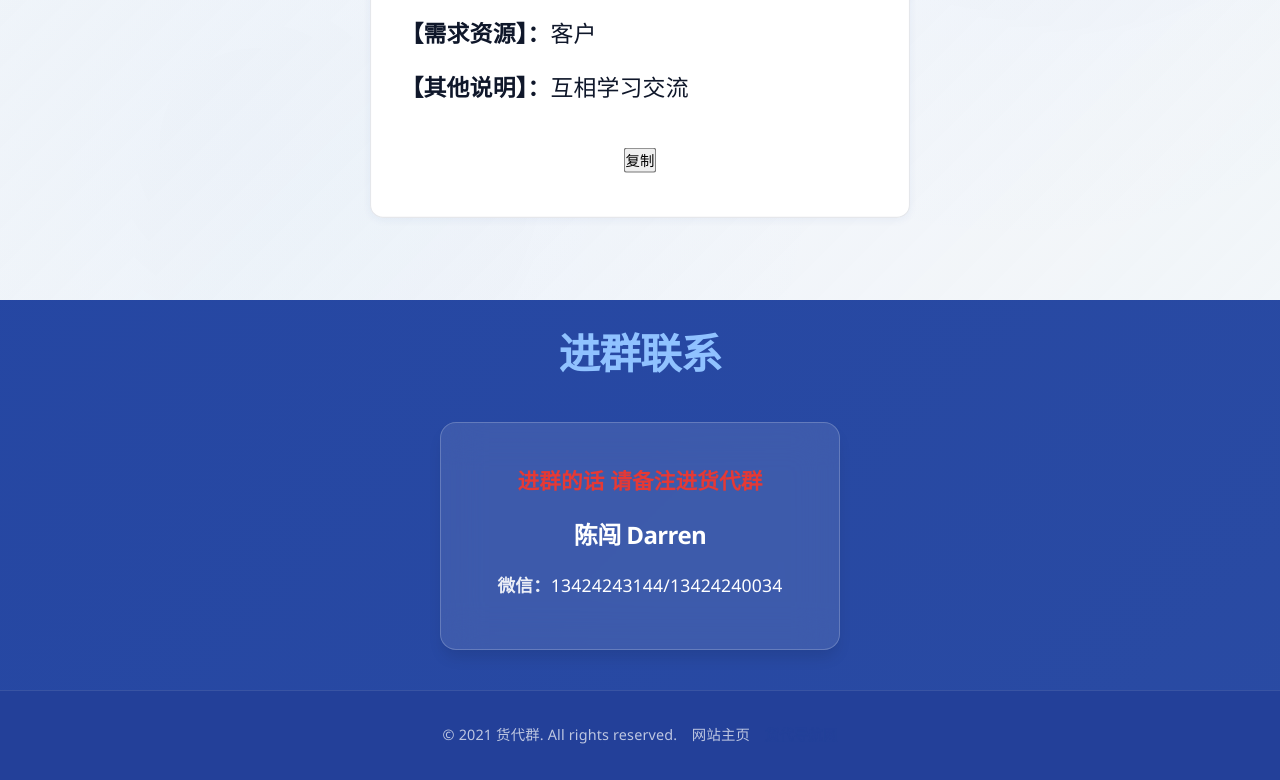
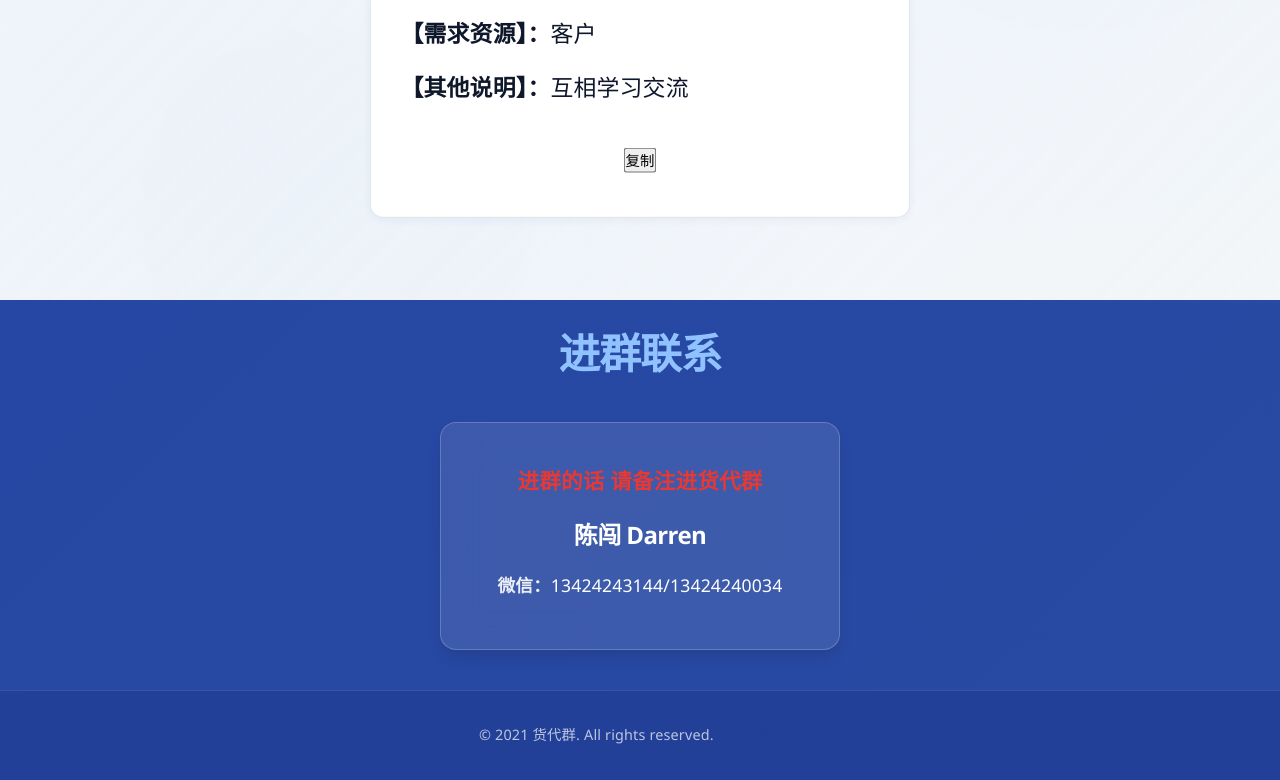
Before and after one commit to Darrenthinker/forwarder-group, a website: page index.html in a window 1280 px wide. Shown: the part 4934-5714 px from the top of the page. Drawn offline with Linux system fonts and the light colour scheme.

Commit message:
页脚网站主页改为货代导航网并加超链接

```diff
--- a/index.html
+++ b/index.html
@@ -253,7 +253,7 @@
     <!-- 页脚 -->
     <footer class="footer">
         <div class="container">
-            <p>&copy; 2021 货代群. All rights reserved.　网站主页　<a href="https://huodaiagent.com/" target="_blank" style="color:#234099;font-weight:700;text-decoration:underline;">货代导航网</a></p>
+            <p>&copy; 2021 货代群. All rights reserved.　<a href="https://huodaiagent.com/" target="_blank" style="color:#234099;font-weight:700;text-decoration:underline;">货代导航网</a></p>
         </div>
     </footer>
 
```
